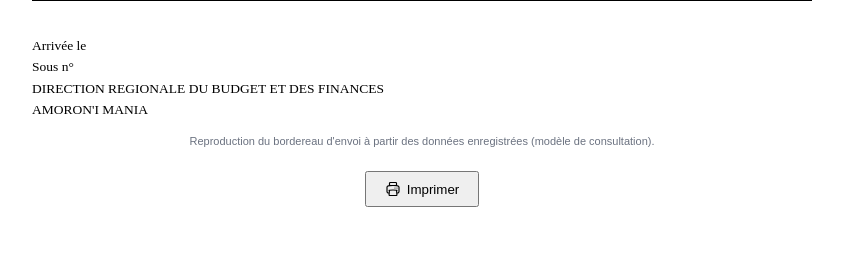
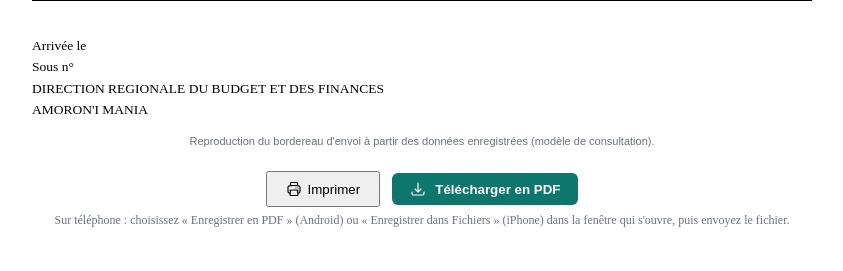
Before and after one commit to randrianirinaalbert2-cmd/suivi-dossiers, a Laravel app: template resources/views/bordereaux/print.blade.php in a window 1280 px wide. Shown: the part 365-636 px from the top of the page, without its empty margins (218-1061 px from the left). Run offline with Laravel 12, Linux system fonts and the light colour scheme; the template is opened without the code that fills it, so the values that code supplies are empty.

Commit message:
Proposer le telechargement en PDF sur les bordereaux

```diff
--- a/resources/views/bordereaux-creation/print.blade.php
+++ b/resources/views/bordereaux-creation/print.blade.php
@@ -147,6 +147,7 @@
 
     <div class="actions no-print">
         <button onclick="window.print()" style="padding: 8px 18px; cursor: pointer;"><svg viewBox="0 0 24 24" fill="none" stroke="currentColor" stroke-width="1.75" style="width:16px;height:16px;vertical-align:-3px;margin-right:6px" aria-hidden="true"><path stroke-linecap="round" stroke-linejoin="round" d="M6.72 13.829c-.24.03-.48.062-.72.096m.72-.096a42.415 42.415 0 0 1 10.56 0m-10.56 0L6.34 18m10.94-4.171c.24.03.48.062.72.096m-.72-.096L17.66 18m0 0 .229 2.523a1.125 1.125 0 0 1-1.12 1.227H7.231c-.662 0-1.18-.568-1.12-1.227L6.34 18m11.318 0h1.091A2.25 2.25 0 0 0 21 15.75V9.456c0-1.081-.768-2.015-1.837-2.175a48.055 48.055 0 0 0-1.913-.247M6.34 18H5.25A2.25 2.25 0 0 1 3 15.75V9.456c0-1.081.768-2.015 1.837-2.175a48.041 48.041 0 0 1 1.913-.247m10.5 0a48.536 48.536 0 0 0-10.5 0m10.5 0V3.375c0-.621-.504-1.125-1.125-1.125h-8.25c-.621 0-1.125.504-1.125 1.125v3.659M18 10.5h.008v.008H18V10.5Zm-3 0h.008v.008H15V10.5Z" /></svg>Imprimer</button>
+        @include('bordereaux.partials.bouton-pdf')
     </div>
 </body>
 </html>
--- a/resources/views/bordereaux-creation/soit-transmis.blade.php
+++ b/resources/views/bordereaux-creation/soit-transmis.blade.php
@@ -149,6 +149,7 @@
                        style="width: 80px; margin-left: 6px; padding: 4px 6px; border: 1px solid #9ca3af; border-radius: 4px;">
             </label>
             <button type="button" onclick="window.print()" style="margin-left: 10px; padding: 8px 18px; cursor: pointer;"><svg viewBox="0 0 24 24" fill="none" stroke="currentColor" stroke-width="1.75" style="width:16px;height:16px;vertical-align:-3px;margin-right:6px" aria-hidden="true"><path stroke-linecap="round" stroke-linejoin="round" d="M6.72 13.829c-.24.03-.48.062-.72.096m.72-.096a42.415 42.415 0 0 1 10.56 0m-10.56 0L6.34 18m10.94-4.171c.24.03.48.062.72.096m-.72-.096L17.66 18m0 0 .229 2.523a1.125 1.125 0 0 1-1.12 1.227H7.231c-.662 0-1.18-.568-1.12-1.227L6.34 18m11.318 0h1.091A2.25 2.25 0 0 0 21 15.75V9.456c0-1.081-.768-2.015-1.837-2.175a48.055 48.055 0 0 0-1.913-.247M6.34 18H5.25A2.25 2.25 0 0 1 3 15.75V9.456c0-1.081.768-2.015 1.837-2.175a48.041 48.041 0 0 1 1.913-.247m10.5 0a48.536 48.536 0 0 0-10.5 0m10.5 0V3.375c0-.621-.504-1.125-1.125-1.125h-8.25c-.621 0-1.125.504-1.125 1.125v3.659M18 10.5h.008v.008H18V10.5Zm-3 0h.008v.008H15V10.5Z" /></svg>Imprimer</button>
+            @include('bordereaux.partials.bouton-pdf')
         </form>
     </div>
 
--- /dev/null
+++ b/resources/views/bordereaux/partials/bouton-pdf.blade.php
@@ -0,0 +1,11 @@
+{{-- Sur téléphone, la fenêtre d'impression du navigateur propose
+     « Enregistrer en PDF » (Android) ou « Enregistrer dans Fichiers » (iPhone). --}}
+<button type="button" onclick="window.print()" style="padding: 8px 18px; margin-left: 8px; cursor: pointer; background: #0f766e; color: #fff; border: 0; border-radius: 6px; font-weight: 600;">
+    <svg viewBox="0 0 24 24" fill="none" stroke="currentColor" stroke-width="1.75" style="width:16px;height:16px;vertical-align:-3px;margin-right:6px" aria-hidden="true">
+        <path stroke-linecap="round" stroke-linejoin="round" d="M3 16.5v2.25A2.25 2.25 0 0 0 5.25 21h13.5A2.25 2.25 0 0 0 21 18.75V16.5M16.5 12 12 16.5 7.5 12m4.5-9v13.5"/>
+    </svg>
+    Télécharger en PDF
+</button>
+<div class="no-print" style="margin-top: 6px; color: #6b7280; font-size: 12px;">
+    Sur téléphone : choisissez « Enregistrer en PDF » (Android) ou « Enregistrer dans Fichiers » (iPhone) dans la fenêtre qui s'ouvre, puis envoyez le fichier.
+</div>
--- a/resources/views/bordereaux/print.blade.php
+++ b/resources/views/bordereaux/print.blade.php
@@ -134,6 +134,7 @@
 
     <div class="actions no-print">
         <button onclick="window.print()" style="padding: 8px 18px; cursor: pointer;"><svg viewBox="0 0 24 24" fill="none" stroke="currentColor" stroke-width="1.75" style="width:16px;height:16px;vertical-align:-3px;margin-right:6px" aria-hidden="true"><path stroke-linecap="round" stroke-linejoin="round" d="M6.72 13.829c-.24.03-.48.062-.72.096m.72-.096a42.415 42.415 0 0 1 10.56 0m-10.56 0L6.34 18m10.94-4.171c.24.03.48.062.72.096m-.72-.096L17.66 18m0 0 .229 2.523a1.125 1.125 0 0 1-1.12 1.227H7.231c-.662 0-1.18-.568-1.12-1.227L6.34 18m11.318 0h1.091A2.25 2.25 0 0 0 21 15.75V9.456c0-1.081-.768-2.015-1.837-2.175a48.055 48.055 0 0 0-1.913-.247M6.34 18H5.25A2.25 2.25 0 0 1 3 15.75V9.456c0-1.081.768-2.015 1.837-2.175a48.041 48.041 0 0 1 1.913-.247m10.5 0a48.536 48.536 0 0 0-10.5 0m10.5 0V3.375c0-.621-.504-1.125-1.125-1.125h-8.25c-.621 0-1.125.504-1.125 1.125v3.659M18 10.5h.008v.008H18V10.5Zm-3 0h.008v.008H15V10.5Z" /></svg>Imprimer</button>
+        @include('bordereaux.partials.bouton-pdf')
     </div>
 </body>
 </html>
--- a/resources/views/bordereaux/recepisse.blade.php
+++ b/resources/views/bordereaux/recepisse.blade.php
@@ -113,6 +113,7 @@
 
     <div class="actions no-print">
         <button onclick="window.print()" style="padding: 8px 18px; cursor: pointer;"><svg viewBox="0 0 24 24" fill="none" stroke="currentColor" stroke-width="1.75" style="width:16px;height:16px;vertical-align:-3px;margin-right:6px" aria-hidden="true"><path stroke-linecap="round" stroke-linejoin="round" d="M6.72 13.829c-.24.03-.48.062-.72.096m.72-.096a42.415 42.415 0 0 1 10.56 0m-10.56 0L6.34 18m10.94-4.171c.24.03.48.062.72.096m-.72-.096L17.66 18m0 0 .229 2.523a1.125 1.125 0 0 1-1.12 1.227H7.231c-.662 0-1.18-.568-1.12-1.227L6.34 18m11.318 0h1.091A2.25 2.25 0 0 0 21 15.75V9.456c0-1.081-.768-2.015-1.837-2.175a48.055 48.055 0 0 0-1.913-.247M6.34 18H5.25A2.25 2.25 0 0 1 3 15.75V9.456c0-1.081.768-2.015 1.837-2.175a48.041 48.041 0 0 1 1.913-.247m10.5 0a48.536 48.536 0 0 0-10.5 0m10.5 0V3.375c0-.621-.504-1.125-1.125-1.125h-8.25c-.621 0-1.125.504-1.125 1.125v3.659M18 10.5h.008v.008H18V10.5Zm-3 0h.008v.008H15V10.5Z" /></svg>Imprimer</button>
+        @include('bordereaux.partials.bouton-pdf')
     </div>
 </body>
 </html>
--- a/resources/views/bordereaux/soit-transmis-visa.blade.php
+++ b/resources/views/bordereaux/soit-transmis-visa.blade.php
@@ -44,6 +44,7 @@
             @endforeach
         </select>
         <button type="button" onclick="window.print()"><svg viewBox="0 0 24 24" fill="none" stroke="currentColor" stroke-width="1.75" style="width:16px;height:16px;vertical-align:-3px;margin-right:6px" aria-hidden="true"><path stroke-linecap="round" stroke-linejoin="round" d="M6.72 13.829c-.24.03-.48.062-.72.096m.72-.096a42.415 42.415 0 0 1 10.56 0m-10.56 0L6.34 18m10.94-4.171c.24.03.48.062.72.096m-.72-.096L17.66 18m0 0 .229 2.523a1.125 1.125 0 0 1-1.12 1.227H7.231c-.662 0-1.18-.568-1.12-1.227L6.34 18m11.318 0h1.091A2.25 2.25 0 0 0 21 15.75V9.456c0-1.081-.768-2.015-1.837-2.175a48.055 48.055 0 0 0-1.913-.247M6.34 18H5.25A2.25 2.25 0 0 1 3 15.75V9.456c0-1.081.768-2.015 1.837-2.175a48.041 48.041 0 0 1 1.913-.247m10.5 0a48.536 48.536 0 0 0-10.5 0m10.5 0V3.375c0-.621-.504-1.125-1.125-1.125h-8.25c-.621 0-1.125.504-1.125 1.125v3.659M18 10.5h.008v.008H18V10.5Zm-3 0h.008v.008H15V10.5Z" /></svg>Imprimer</button>
+        @include('bordereaux.partials.bouton-pdf')
         <div style="margin-top: 6px; color: #6b7280; font-size: 12px;">
             {{ count($notes) }} note(s), une par type de dossier. Le n° et la date se complètent à la main. Le destinataire suit le type de dossier ; la liste permet de l'imposer à toutes les notes.
         </div>
```
Also changed, not shown: tests/Feature/BordereauRecuImpressionTest.php (+10 -0 lines).
